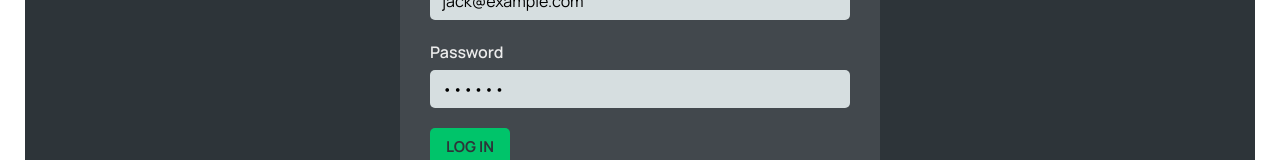
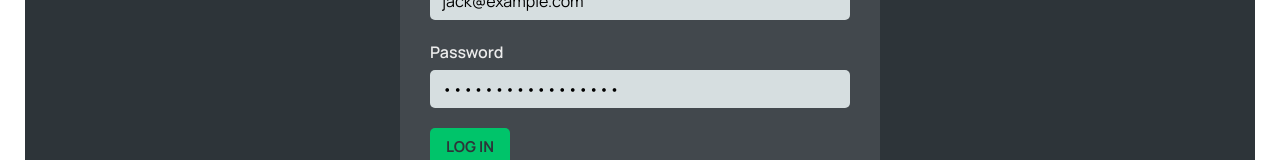
Before and after one commit to perez-kay/worldwise, a React (Vite) app: page /login in a window 1280 px wide. Shown: the part 258-418 px from the top of the page. Built offline with nearby package versions, Linux system fonts and the light colour scheme; data requests are answered from the project's data file.

Commit message:
updated to work now

```diff
--- a/src/App.jsx
+++ b/src/App.jsx
@@ -23,14 +23,7 @@ function App() {
             <Route path="pricing" element={<Pricing />} />
             <Route path="product" element={<Product />} />
             <Route path="login" element={<Login />} />
-            <Route
-              path="app"
-              element={
-                <ProtectedRoute>
-                  <AppLayout />
-                </ProtectedRoute>
-              }
-            >
+            <Route path="app" element={<AppLayout />}>
               <Route index element={<Navigate replace to="cities" />} />
               <Route path="cities" element={<CityList />} />
               <Route path="cities/:id" element={<City />} />
--- a/src/context/AuthContext.jsx
+++ b/src/context/AuthContext.jsx
@@ -7,7 +7,7 @@ const initialState = { user: null, isAuthenticated: false };
 const FAKE_USER = {
   name: 'Jack',
   email: 'jack@example.com',
-  password: 'qwerty',
+  password: 'DgrT7&LZE@2M*Qh%P',
   avatar: 'https://i.pravatar.cc/100?u=zz',
 };
 
--- a/src/pages/Login.jsx
+++ b/src/pages/Login.jsx
@@ -8,7 +8,7 @@ import Button from '../Components/Button';
 export default function Login() {
   // PRE-FILL FOR DEV PURPOSES
   const [email, setEmail] = useState('jack@example.com');
-  const [password, setPassword] = useState('qwerty');
+  const [password, setPassword] = useState('DgrT7&LZE@2M*Qh%P');
   const { login, isAuthenticated } = useAuthContext();
   const navigate = useNavigate();
 
```
